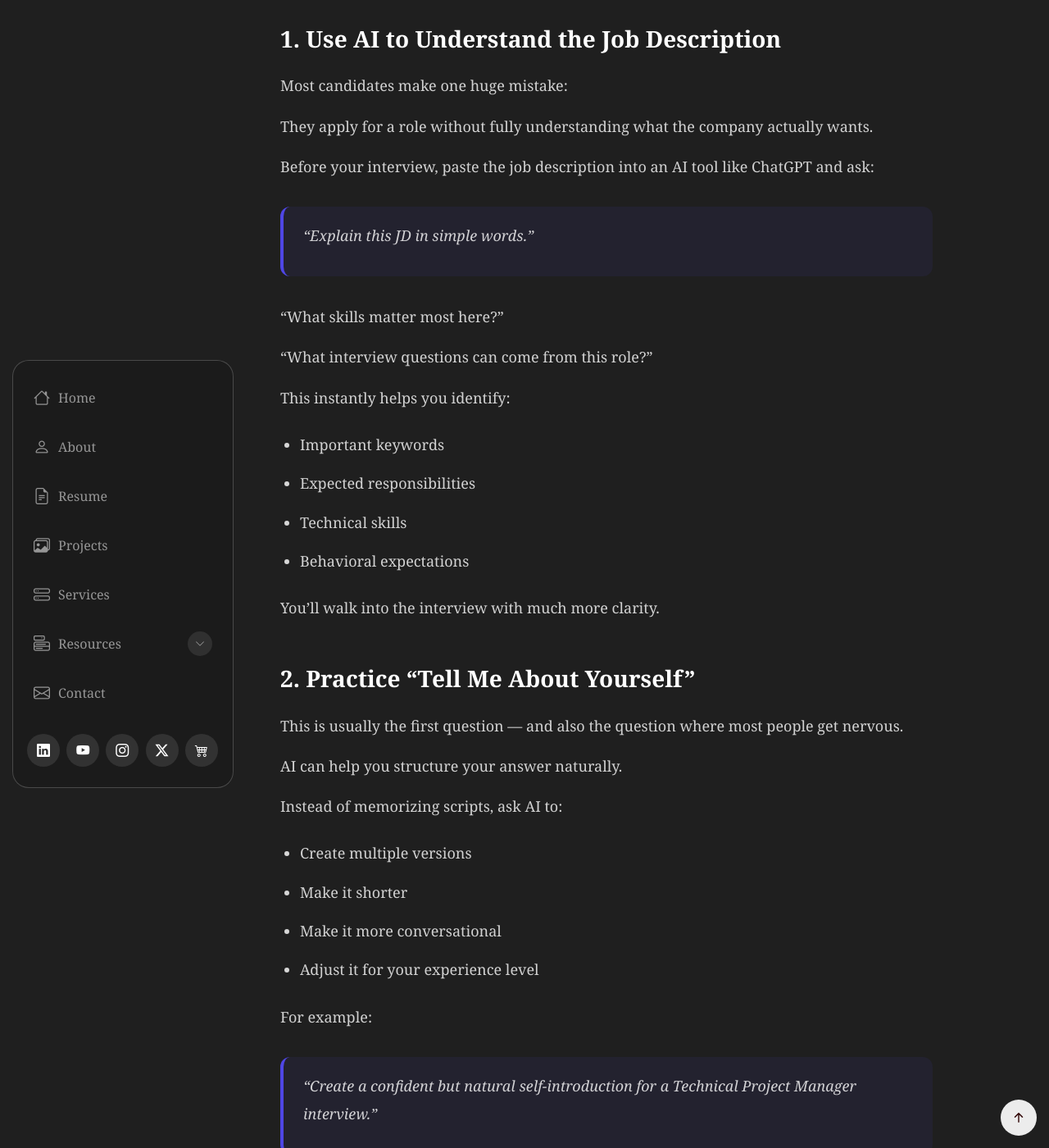
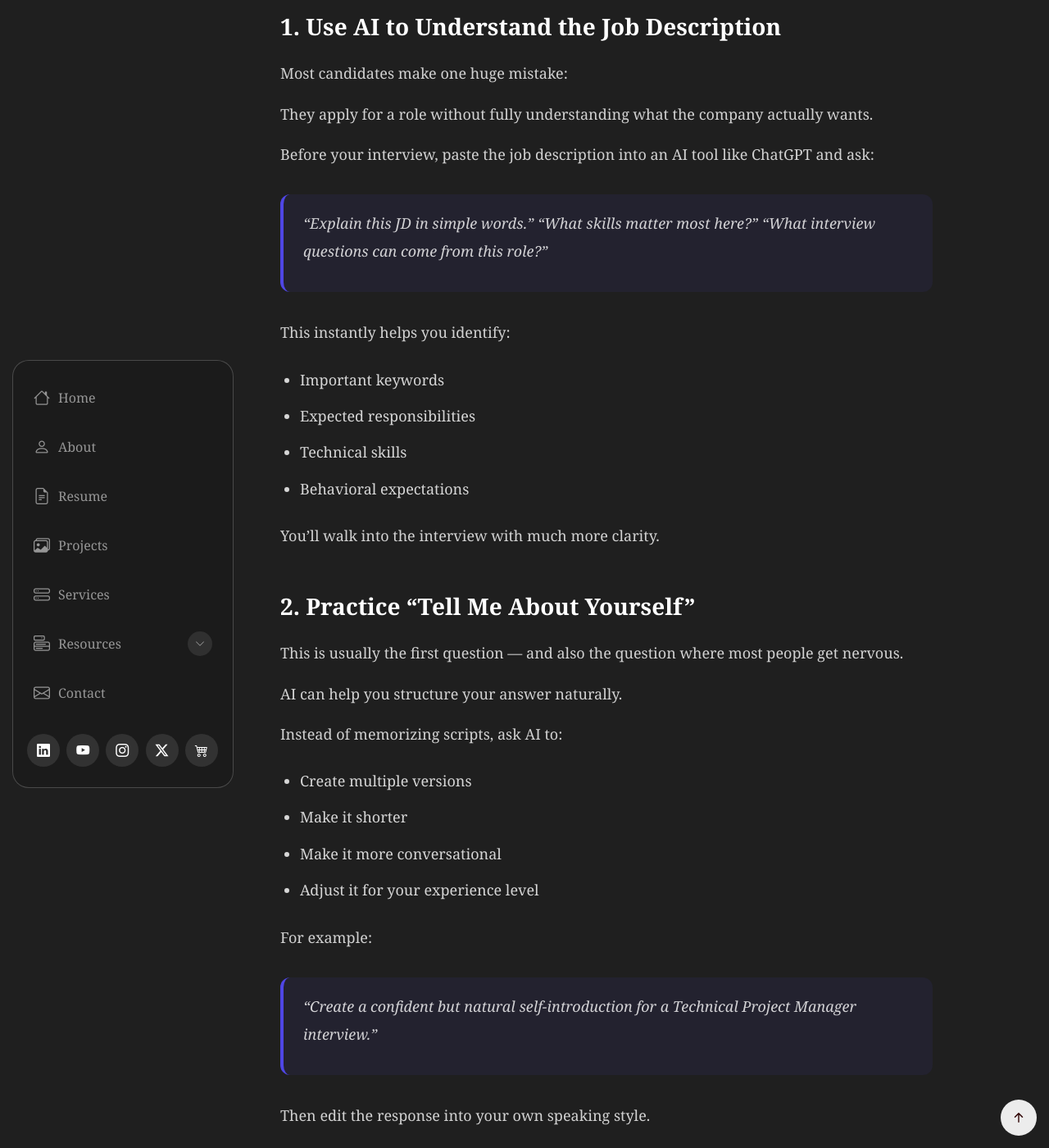
Before and after one commit to iamreemaroy/Reema-Roy, a Jekyll site: the page built from blog/_posts/2026-06-09-how-to-use-ai-to-prep-for-job-interviews.md, in a window 1280 px wide and 1400 px high, scrolled down 2361 px. Shown: the whole window at 82% size. Built offline with Jekyll 4.4.1, drawn with Linux system fonts in a browser that asks for light colours; some of the changed text lies outside the part shown.

```diff
--- a/blog/_posts/2026-06-09-how-to-use-ai-to-prep-for-job-interviews.md
+++ b/blog/_posts/2026-06-09-how-to-use-ai-to-prep-for-job-interviews.md
@@ -1,8 +1,6 @@
 ---
 title: "How to Use AI to Prep for Job Interviews"
-
 meta_description: "Learn how to use AI to prepare for job interviews in 2026. Discover AI tools, mock interview techniques, STAR method preparation, resume tips, and smarter ways to boost interview confidence."
-
 meta_keywords:
   - AI interview preparation
   - AI
@@ -18,291 +16,149 @@ meta_keywords:
 date: "2026-06-09T11:35:35.937Z"
 author: "Reema Roy"
 thumbnail: "/assets/blog/img/Modern-workspace-with-ai-interaction.webp"
-
 slug: "how-to-use-ai-to-prep-for-job-interviews"
-
 meta_title: "How to Use AI to Prep for Job Interviews in 2026 | Complete Guide"
-
 youtube_url: ""
 
 ---
-
 Job interviews have changed a lot.
-
-
 
 Earlier, people used to prepare with Google searches, random YouTube videos, and maybe one mock interview with a friend. But now? AI can literally become your personal interview coach.
 
-
-
 And honestly, if you’re not using AI for interview prep in 2026, you’re making things harder for yourself.
-
-
 
 The best part is — you don’t need to be an AI expert to use it.
 
-
-
 In this article, I’ll show you how to use AI smartly for interview preparation without sounding robotic or over-rehearsed.
-
-
 
 ## Why AI is Becoming Important for Interview Prep
 Companies themselves are already using AI in hiring processes. Many recruiters now use AI-based resume screening, AI assessments, and even AI-led interviews.
 
-
-
 Companies themselves are already using AI in hiring processes. Many recruiters now use AI-based resume screening, AI assessments, and even AI-led interviews.
-
-
 
 At the same time, candidates are using AI tools to:
 
 - Practice mock interviews
-
-
 - Improve communication
-
-
 - Prepare STAR answers
-
-
 - Research companies faster
-
-
 - Predict interview questions
-
-
 - Build confidence before interviews
 
-
 AI isn’t replacing preparation.
-
-
 
 It’s speeding it up.
 
 ### 1. Use AI to Understand the Job Description
 Most candidates make one huge mistake:
 
-
-
 They apply for a role without fully understanding what the company actually wants.
-
-
 
 Before your interview, paste the job description into an AI tool like ChatGPT and ask:
 
 > “Explain this JD in simple words.”
-
-
-
-“What skills matter most here?”
-
-
-
-“What interview questions can come from this role?”
+> “What skills matter most here?”
+> “What interview questions can come from this role?”
 
 
 This instantly helps you identify:
-
 - Important keywords
-
-
 - Expected responsibilities
-
-
 - Technical skills
-
-
 - Behavioral expectations
-
 
 You’ll walk into the interview with much more clarity.
 
 ### 2. Practice “Tell Me About Yourself”
 This is usually the first question — and also the question where most people get nervous.
 
-
-
 AI can help you structure your answer naturally.
 
-
-
 Instead of memorizing scripts, ask AI to:
-
 - Create multiple versions
-
-
 - Make it shorter
-
-
 - Make it more conversational
-
-
 - Adjust it for your experience level
 
-
 For example:
-
 > “Create a confident but natural self-introduction for a Technical Project Manager interview.”
-
 
 Then edit the response into your own speaking style.
 
-
-
 Important:
-
 Don’t sound AI-generated.
-
 Use AI for structure, not copying.
 
 ### 3. Run Mock Interviews with AI
 This is probably the most powerful use case.
 
-
-
 Modern AI tools can simulate real interview scenarios with follow-up questions and feedback.
 
-
-
 You can practice:
-
 - HR rounds
-
-
 - Technical interviews
-
-
 - Behavioral questions
-
-
 - System design discussions
-
-
 - Leadership scenarios
 
-
 A simple prompt like this works great:
-
 > “Act as an interviewer for a Technical Project Manager role at Deloitte. Ask me one question at a time.”
-
 
 Then answer naturally.
 
-
-
 AI can evaluate:
-
 - Clarity
-
-
 - Confidence
-
-
 - Communication
-
-
 - Structure
-
-
 - Missing points
-
 
 This reduces nervousness massively because your brain starts treating interviews as familiar situations instead of stressful unknowns.
 
 ### 4. Improve Your STAR Method Answers
 Many companies evaluate candidates using the STAR method:
-
 - Situation
-
-
 - Task
-
-
 - Action
-
-
 - Result
-
 
 But most people either over-explain or miss the “Result” part completely.
 
-
-
 AI helps you organize messy experiences into strong interview stories.
 
-
-
 Example prompt:
-
 > “Convert this experience into a STAR format answer.”
 
-
 This is especially useful for:
-
 - Leadership questions
-
-
 - Conflict management
-
-
 - Project failures
-
-
 - Team collaboration
-
-
 - Deadline handling
-
 
 ### 5. Research Companies Faster
 Instead of spending 3 hours reading random websites, use AI to summarize company insights quickly.
 
-
-
 Ask things like:
-
 - “Explain F5’s business model.”
-
-
 - “What does Deloitte mainly focus on?”
-
-
 - “What are the latest trends in cloud security?”
-
-
 - “What kind of culture does this company have?”
 
-
 AI can give you quick summaries that are easier to remember.
-
-
 
 You can then use those insights during interviews to sound genuinely interested in the company.
 
 ### 6. Use AI to Improve Communication
 A lot of candidates actually know the answers — but struggle with delivery.
 
-
-
 AI can help you:
-
 - Simplify complicated answers
-
-
 - Remove filler words
-
-
 - Improve sentence flow
-
-
 - Make answers sound more confident
 
-
 You can even paste your recorded interview transcript and ask:
-
 > “How can I sound more natural and confident?”
 
 
@@ -311,112 +167,58 @@ This is extremely useful for people who get nervous during interviews.
 ### 7. Prepare for AI-Led Interviews
 Many companies now use AI-based interview systems for screening rounds.
 
-
-
 These interviews often analyze:
-
 - Communication clarity
-
-
 - Facial engagement
-
-
 - Speaking pace
-
-
 - Keyword relevance
-
-
 - Confidence
 
-
 Here are some quick tips:
-
 - Look into the camera
-
-
 - Speak clearly
-
-
 - Keep answers structured
-
-
 - Avoid reading from notes
-
-
 - Use real examples
-
-
 - Keep your setup clean and quiet
 
-
 And yes — practice on camera before the actual interview.
-
-
 
 It feels awkward initially, but it helps a lot.
 
 ### 8. Don’t Let AI Make You Sound Fake
 This is the most important point in this entire article.
 
-
-
 Interviewers can easily identify overly polished, robotic answers.
-
-
 
 AI should improve your thinking — not replace your personality.
 
-
-
 The best candidates use AI as:
-
 - A practice partner
-
-
 - A feedback system
-
-
 - A brainstorming assistant
-
 
 Not as a script generator.
 
-
-
 Authenticity still matters more than perfect wording.
-
-
 
 In fact, experts are now encouraging candidates to become comfortable working *with* AI instead of avoiding it completely.
 
 ## Final Thoughts
 AI is changing job interviews from both sides.
 
-
-
 Recruiters are using AI.
 Candidates are using AI.
 And companies are increasingly valuing people who know how to work alongside AI tools effectively.
 
-
-
 But at the end of the day, interviews are still human conversations.
 
-
-
 Your experience, confidence, communication, and authenticity matter more than any tool.
-
-
 
 Use AI to prepare smarter.
 
 Not to become artificial.
 
-
-
 And trust me — even 30 minutes of proper AI-based practice before an interview can completely change your confidence level.
 
-
-
 Good luck with your next interview 🚀
```
